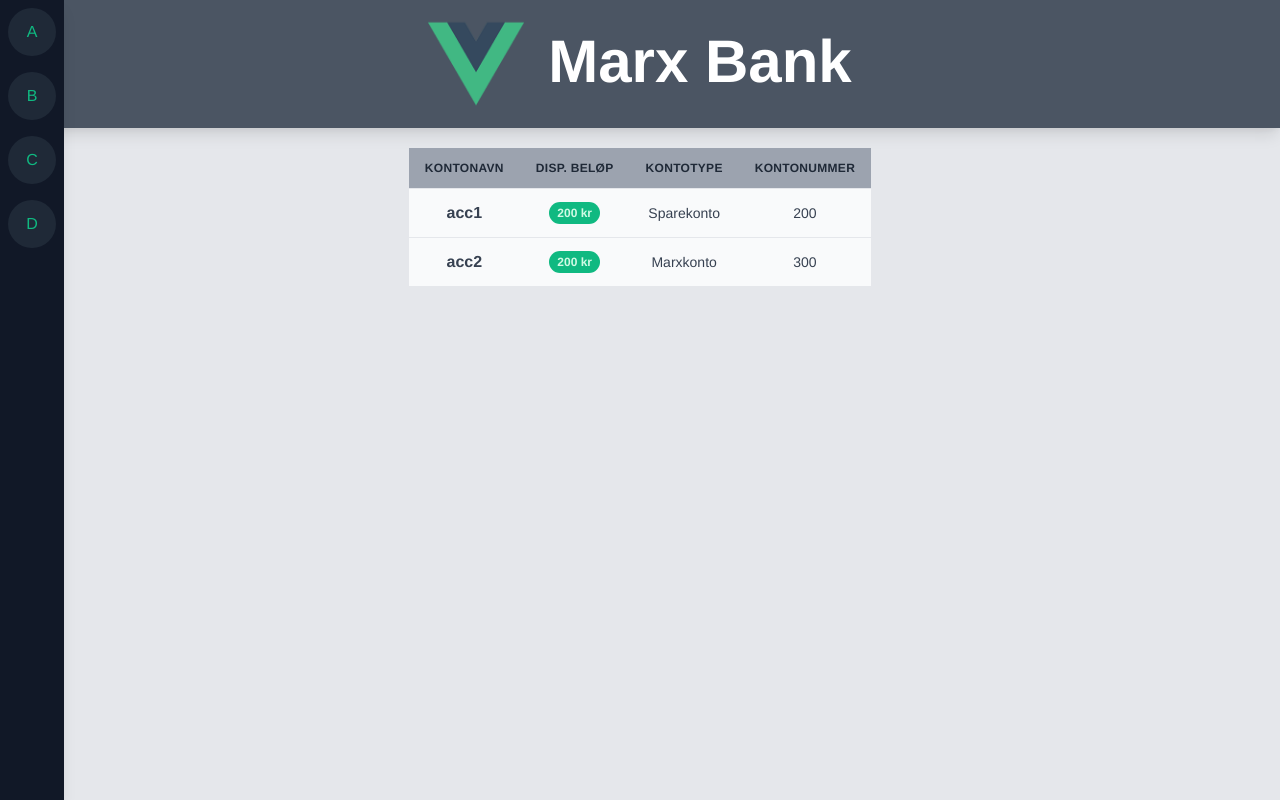
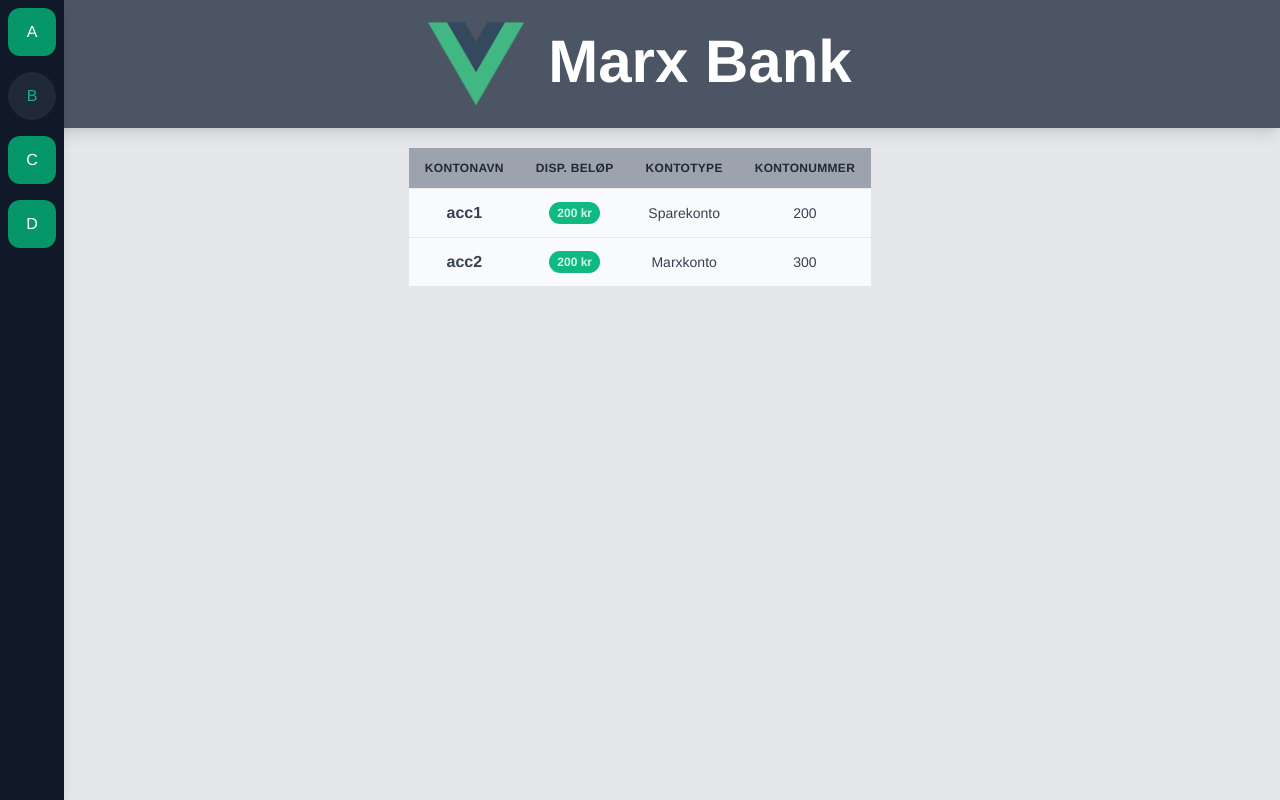
Before and after one commit to eriksalv/marxbank, a Vue app in the folder marxbankvue/: page / in a window 1280 px wide. Built offline with nearby package versions, Linux system fonts and the light colour scheme.

Commit message:
feat(#110): lagt til styling for aktive knapper

```diff
--- a/marxbankvue/src/components/SideBar.vue
+++ b/marxbankvue/src/components/SideBar.vue
@@ -1,11 +1,11 @@
 <template>
-    <div class="fixed top-0 left-0 h-screen w-16 m-0 flex flex-col
+    <nav class="fixed top-0 left-0 h-screen w-16 m-0 flex flex-col
                 bg-gray-900 text-white shadow-lg">
         <SideBarIcon icon="A" text="Hovedmeny" to="/"/>
         <SideBarIcon icon="B" text="Overføring" to="/about"/>
         <SideBarIcon icon="C" text="Mine kontoer" to="/"/>
         <SideBarIcon icon="D" text="Sparekalkulator" to="/"/>
-    </div>
+    </nav>
 </template>
 
 <script>
--- a/marxbankvue/src/components/SideBarIcon.vue
+++ b/marxbankvue/src/components/SideBarIcon.vue
@@ -23,5 +23,10 @@ export default {
 </script>
 
 <style>
-
+a.router-link-exact-active {
+    --tw-bg-opacity: 1;
+    background-color: rgba(5, 150, 105, var(--tw-bg-opacity));
+    border-radius: 0.75rem;
+    color: white;
+}
 </style>
```
